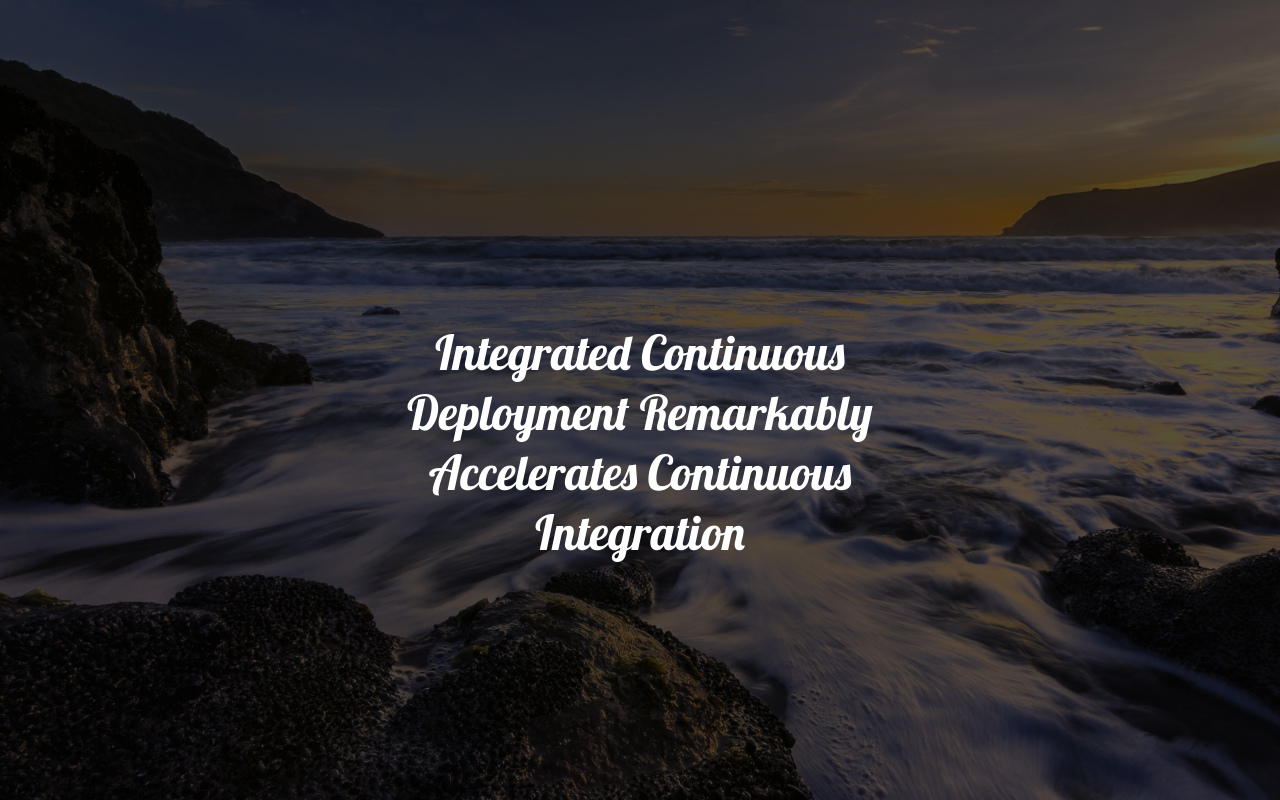
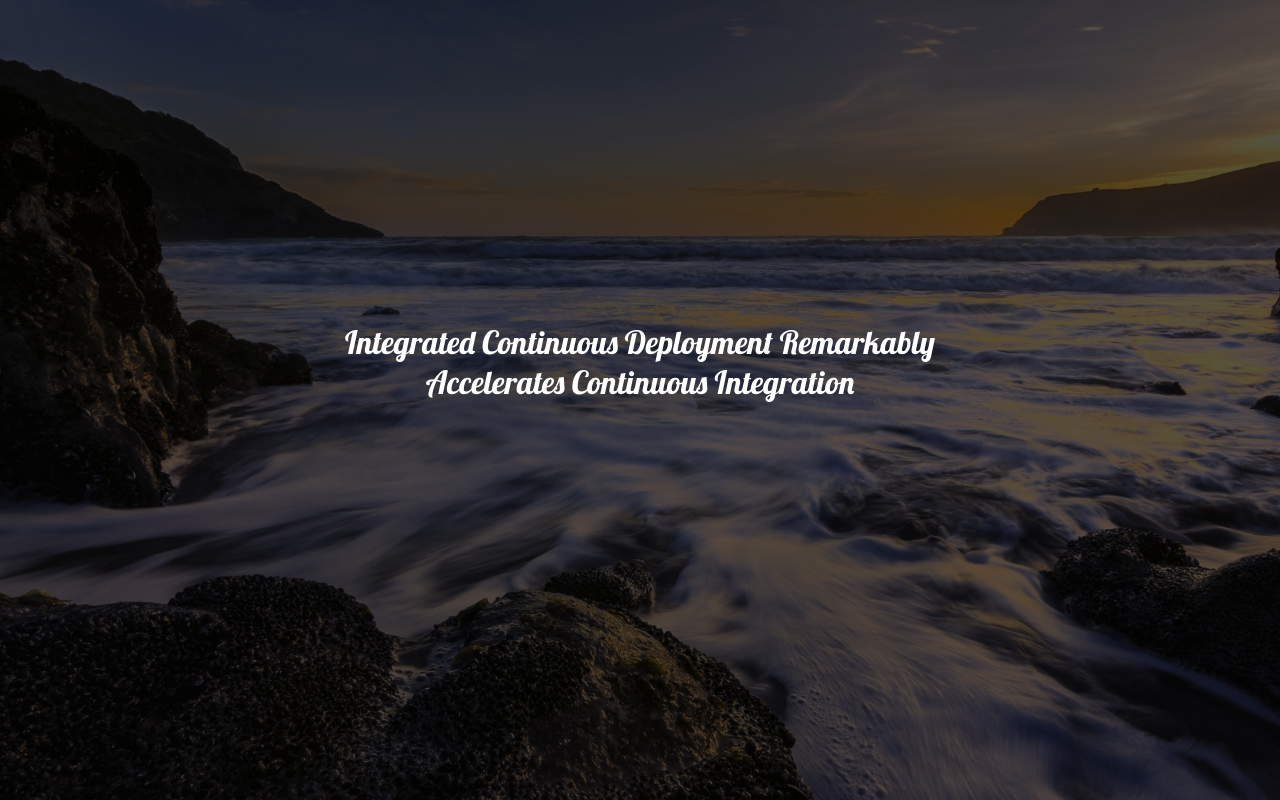
Before and after one commit to dtep100/cicd-buzz, a Flask app: page / in a window 1280 px wide. Run offline with Flask 2, Linux system fonts and the light colour scheme.

```diff
--- a/templates/index.html
+++ b/templates/index.html
@@ -15,7 +15,7 @@
       .buzz {
         color: #fff;
         font-family: 'Lobster', cursive;
-        font-size: 48px;
+        font-size: 32px;
       }
       div.buzz {
         max-width: 50%;
```
